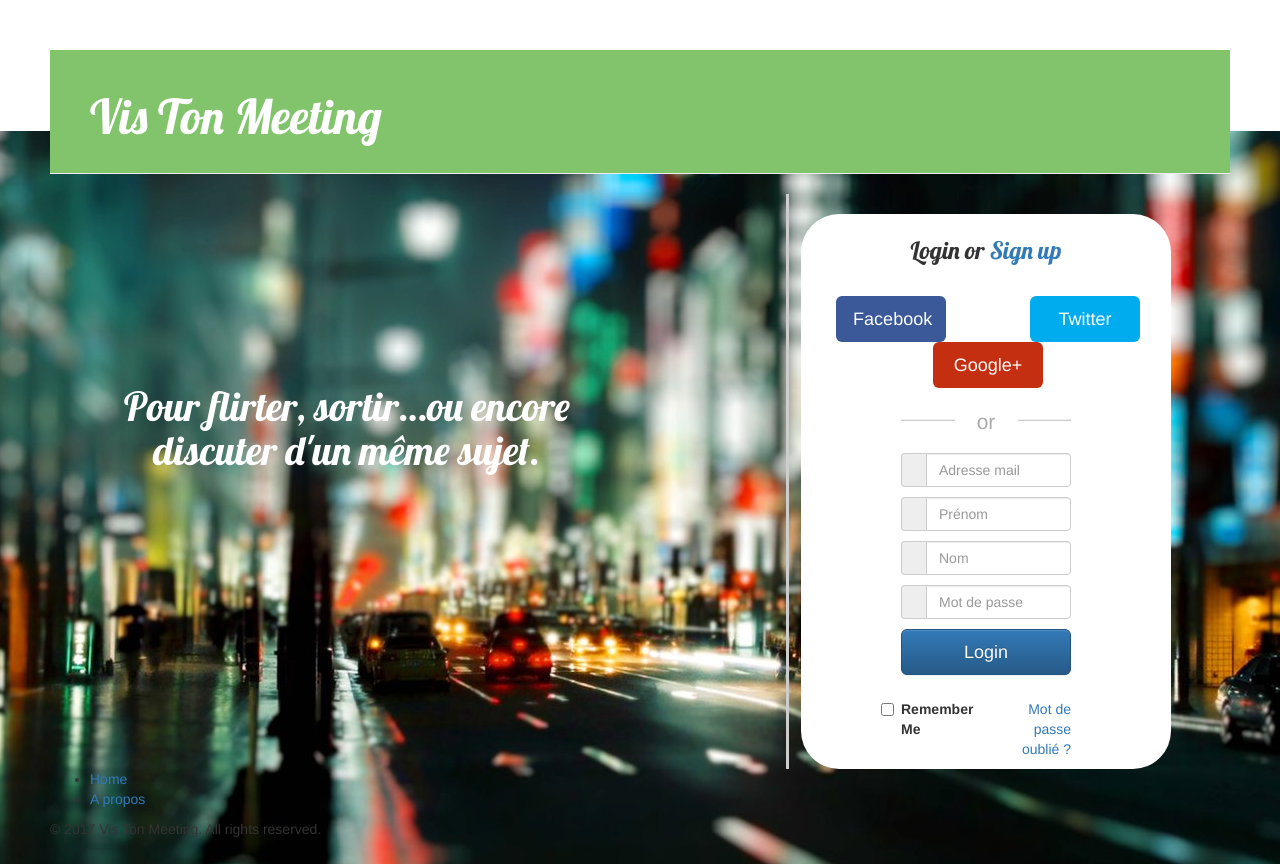
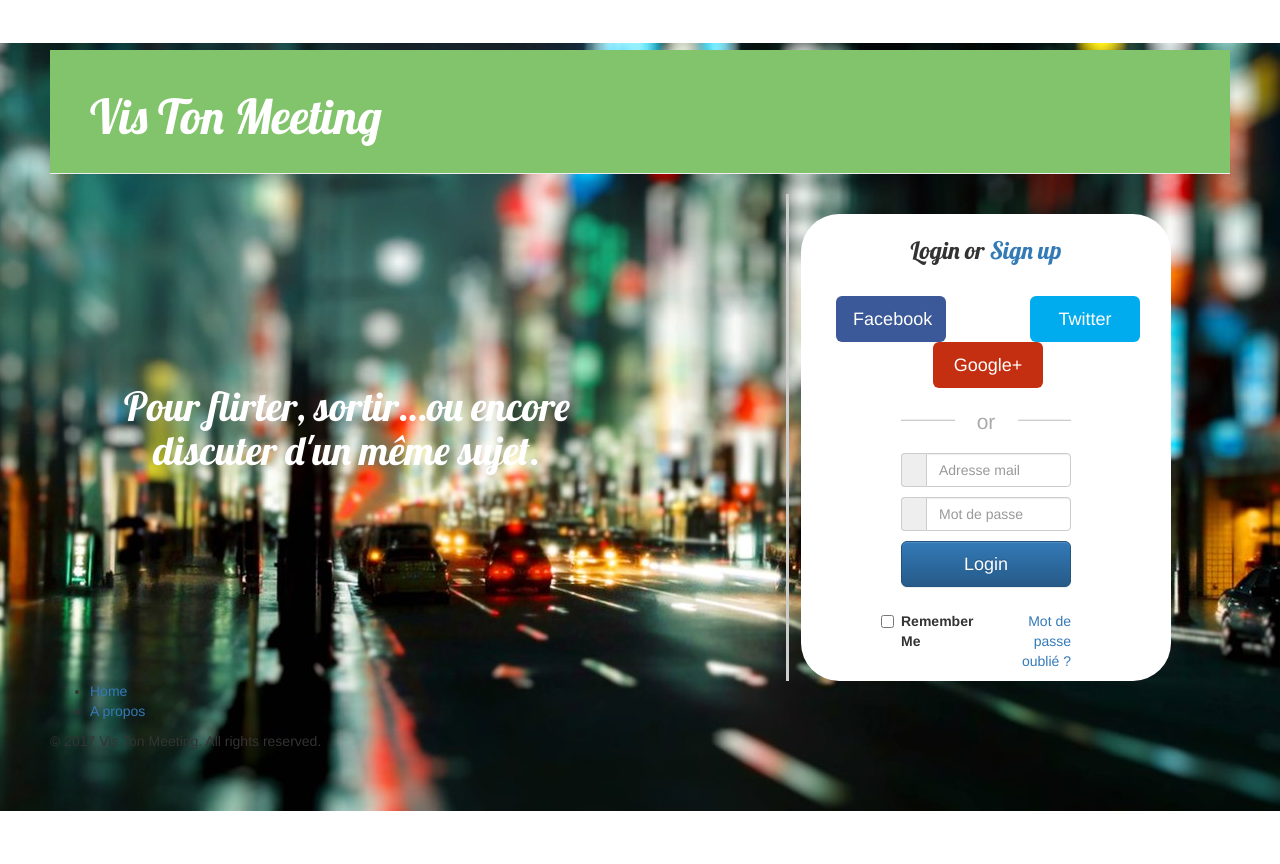
Before and after one commit to Mehdi66410/ArchiWeb, a Django app: page /socialnetwork/ in a window 1280 px wide. Shown: the top 864 px of the page. After the commit the page ends 811 px from the top, so only its background shows below. Run offline with Django 3.2, Linux system fonts and the light colour scheme; some libraries are stand-ins or nearby versions.

Commit message:
Marche moyen

```diff
--- a/socialnetwork/templates/socialnetwork/index.html
+++ b/socialnetwork/templates/socialnetwork/index.html
@@ -67,23 +67,14 @@
             <div class="row omb_row-sm-offset-3">
                 <div class="col-xs-12 col-sm-6">
 
-                    <form action="inscription" method="post" class="omb_loginForm"  autocomplete="on" >
+                    <form method="post" class="omb_loginForm"  autocomplete="on" >
                         {% csrf_token %}
                         <div class="input-group">
                             <span class="input-group-addon"><i class="fa fa-user"></i></span>
                             <input type="text" class="form-control" name="email" placeholder="Adresse mail">
                                 </div>
                         <span class="help-block"></span>
-                        <div class="input-group">
-                            <span class="input-group-addon"><i class="fa fa-user"></i></span>
-                            <input type="text" class="form-control" name="first_name" placeholder="Prénom">
-                                </div>
-                        <span class="help-block"></span>
-                        <div class="input-group">
-                            <span class="input-group-addon"><i class="fa fa-user"></i></span>
-                            <input type="text" class="form-control" name="last_name" placeholder="Nom">
-                                </div>
-                        <span class="help-block"></span>
+
                         <div class="input-group">
                             <span class="input-group-addon"><i class="fa fa-lock"></i></span>
                             <input  type="password" class="form-control" name="password" placeholder="Mot de passe">
--- a/socialnetwork/urls.py
+++ b/socialnetwork/urls.py
@@ -5,8 +5,8 @@ from . import views
 
 urlpatterns = [
 	url(r'^connexion$', views.connexion, name='connexion'),
+    url(r'^inscription$', views.inscription, name='inscription'),
 	url(r'^deconnexion$', views.deconnexion, name='deconnexion'),
-	url(r'^inscription$', views.inscription, name='inscription'),
 	url(r'^oauth/', include('social.apps.django_app.urls', namespace='social')),  # <--
 	url(r'^index/$', views.index, name='index'),
     url(r'^$', views.index, name='index'),
--- a/socialnetwork/views.py
+++ b/socialnetwork/views.py
@@ -2,6 +2,7 @@
 from django.contrib	import messages
 from django.contrib.auth import authenticate, login, logout
 from django.http import HttpResponse
+from django.template import RequestContext
 from django.shortcuts import redirect, render
 
 # Importation des modèles
@@ -10,14 +11,23 @@ from django.contrib.auth.models import User
 # Importation des formulaires
 from .forms import loginForm, registerForm
 
+
 def index(request):
     if request.method == 'POST':
-        return redirect(inscription)
+    	form = registerForm(request.POST)
+    	user = User.objects.create_user(password=request.POST['password'],email=request.POST['email'],username=request.POST.get('email'))
+    	user.save()
+    	form = registerForm()
+    	return render(request, 'socialnetwork/index.html', {'form': form})
     else :
-        if not request.user.is_authenticated:
-            return render(request,'socialnetwork/index.html')
-        else:
-            return redirect(deconnexion)
+    	if not request.user.is_authenticated:
+    		return render(request,'socialnetwork/index.html')
+    	else:
+    		return redirect(deconnexion)
+
+def csrf_failure(request, reason=""):
+	return  HttpResponseForbidden("Access denied")
+
 
 def connexion(request):
 	if request.method == 'POST':
@@ -48,10 +58,9 @@ def inscription(request):
 	if request.method == 'POST':
 		form = registerForm(request.POST)
 		if form.is_valid():
-			user = User.objects.create_user(username=request.POST['username'], password=request.POST['password'],
-				email=request.POST['email'], first_name=request.POST['First Name'], last_name=request.POST['Last Name'])
+			user = User.objects.create_user(username=request.POST.get('username'), password=request.POST['password'],email=request.POST['email'], first_name=request.POST['first_name'], last_name=request.POST['last_name'])
 			user.save()
 			return redirect(connexion)
-	else:
-		form = registerForm()
-	return render(request, 'socialnetwork/registration.html', {'form': form})
+		else:
+			form = registerForm()
+		return render(request, 'socialnetwork/registration.html', {'form': form})
```
Also changed, not shown: socialnetwork/forms.py (+3 -4 lines).
